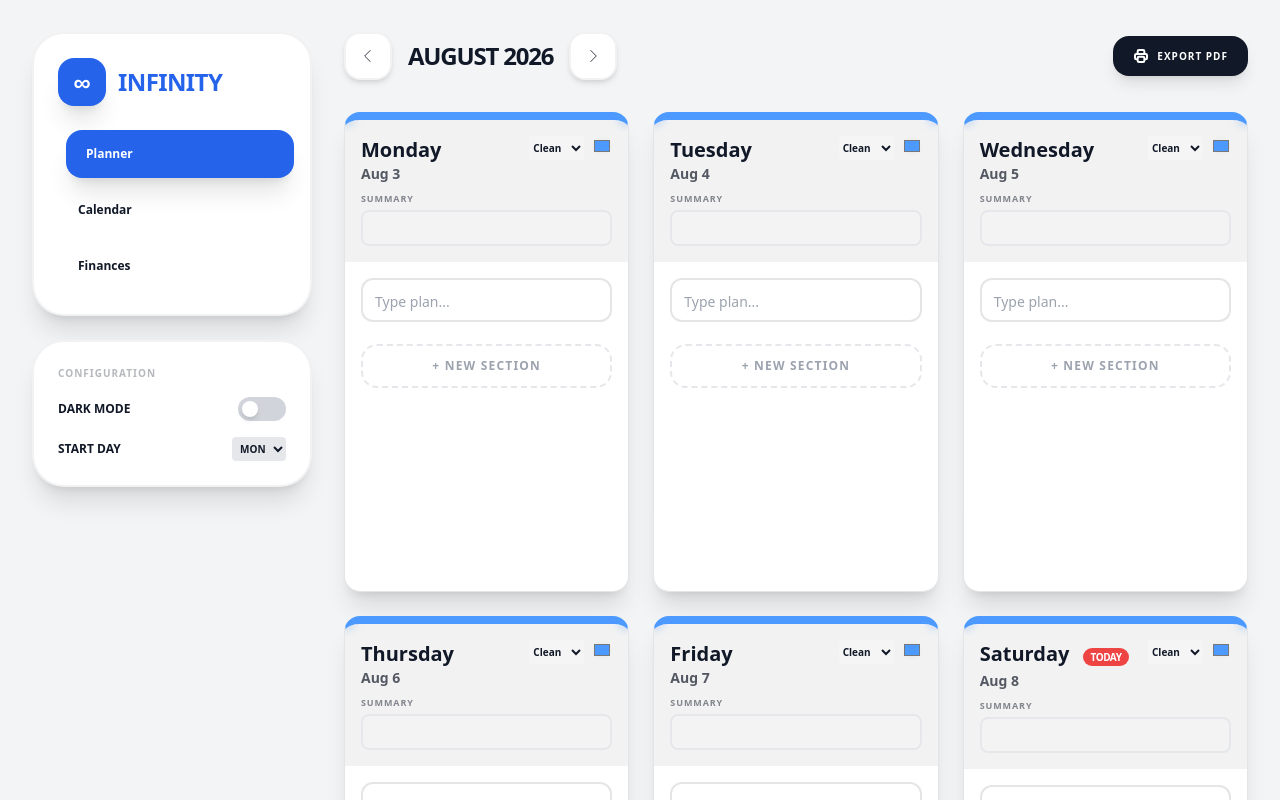
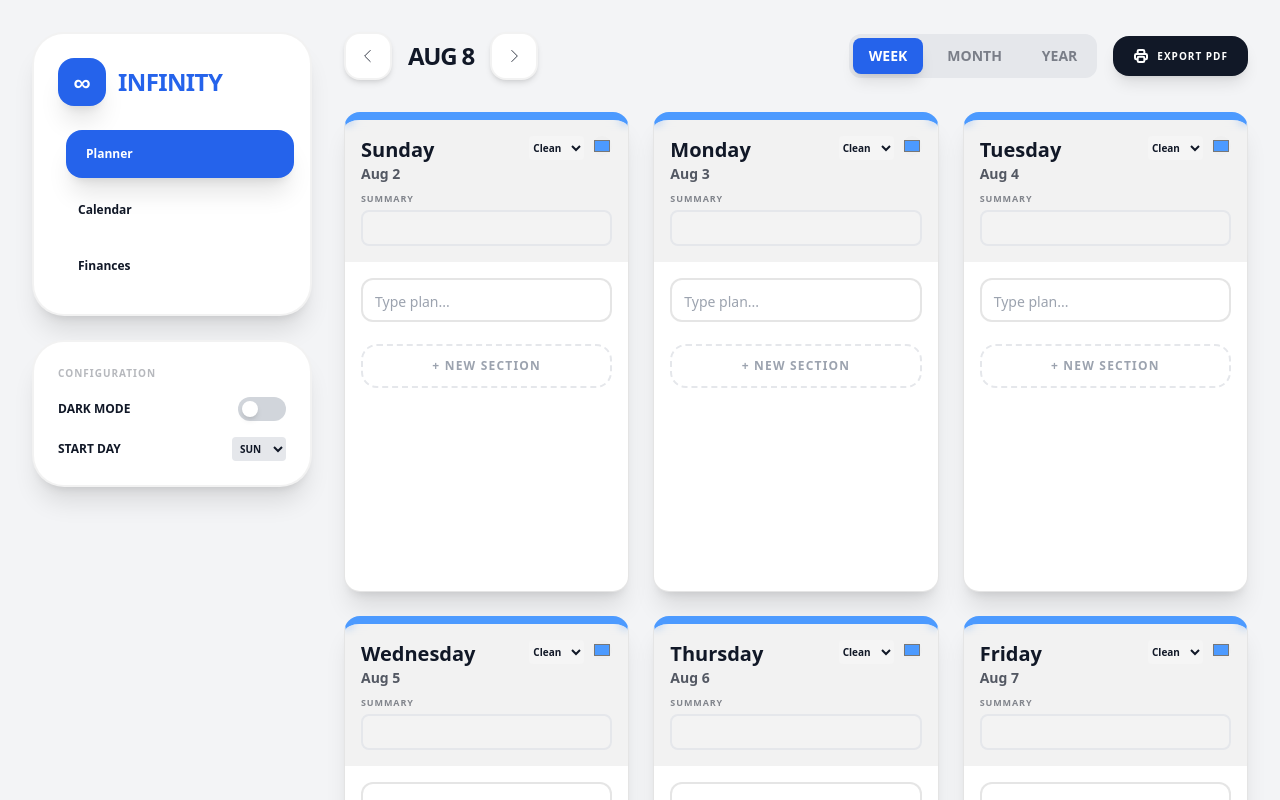
Before and after one commit to Gator-the-Creator/Budget-Expense-Tracker, a React (Create React App) app: page / in a window 1280 px wide. Shown: the top 800 px of the page. Built offline with nearby package versions, Linux system fonts and the light colour scheme.

Commit message:
Add week/month/year view toggle to planner with proper consecutive week navigation

```diff
--- a/src/App.jsx
+++ b/src/App.jsx
@@ -42,6 +42,19 @@ const getWeekDays = (startDate, startsOnSunday) => {
     days.push(new Date(start));
     start.setDate(start.getDate() + 1);
   }
+  return days;
+};
+
+const getMonthDays = (date) => {
+  const year = date.getFullYear();
+  const month = date.getMonth();
+  const firstDay = new Date(year, month, 1).getDay();
+  const daysInMonth = new Date(year, month + 1, 0).getDate();
+
+  const days = [];
+  for (let i = 0; i < firstDay; i++) days.push(null);
+  for (let i = 1; i <= daysInMonth; i++) days.push(new Date(year, month, i));
+
   return days;
 };
 
@@ -248,10 +261,8 @@ const FinancialDashboard = memo(({ focusDate, budgetData, limitData, onSave, onS
   const [scope, setScope] = useState('month');
   const [activeIndex, setActiveIndex] = useState(-1);
   const [activeIncomeIndex, setActiveIncomeIndex] = useState(-1);
-  const [expandedRow, setExpandedRow] = useState(null);
 
   const lastAddedId = useRef(null);
-  const lastAddedSubId = useRef(null);
 
   const rangeTitle = useMemo(() => {
       if (scope === 'year') return `Yearly Breakdown ${focusDate.getFullYear()}`;
@@ -326,14 +337,6 @@ const FinancialDashboard = memo(({ focusDate, budgetData, limitData, onSave, onS
     const newId = crypto.randomUUID();
     lastAddedId.current = newId;
     onSave([...budgetData, { id: newId, category: '', subItems: [], amount: 0, type: 'Expense', date: formatToDateKey(focusDate) }]);
-  };
-
-  const addSubItem = (parentId) => {
-    const subId = crypto.randomUUID();
-    lastAddedSubId.current = subId;
-    const parent = budgetData.find(i => i.id === parentId);
-    const newSubs = [...(parent.subItems || []), { id: subId, name: '', amount: 0 }];
-    updateItem(parentId, 'subItems', newSubs);
   };
 
   useEffect(() => {
@@ -480,10 +483,29 @@ const FinancialDashboard = memo(({ focusDate, budgetData, limitData, onSave, onS
   );
 });
 
+const PlannerViewSelector = memo(({ viewMode, setViewMode, focusDate, setFocusDate, weekStartsOn }) => {
+  return (
+    <div className="flex items-center gap-4 no-print">
+      <div className="flex gap-2 bg-gray-200 dark:bg-gray-800 p-1 rounded-xl">
+        {['week', 'month', 'year'].map(mode => (
+          <button
+            key={mode}
+            onClick={() => setViewMode(mode)}
+            className={`px-4 py-2 rounded-lg text-sm font-black uppercase transition-all ${viewMode === mode ? 'bg-blue-600 text-white shadow-lg' : 'opacity-50 hover:opacity-100'}`}
+          >
+            {mode}
+          </button>
+        ))}
+      </div>
+    </div>
+  );
+});
+
 const App = () => {
   const [activeTab, setActiveTab] = useState('planner');
   const [focusDate, setFocusDate] = useState(new Date());
-  const [weekStartsOn, setWeekStartsOn] = useState('monday');
+  const [weekStartsOn, setWeekStartsOn] = useState('sunday');
+  const [viewMode, setViewMode] = useState('week'); // week, month, year
 
   const [plannerCache, setPlannerCache] = useState(() => {
     const saved = localStorage.getItem('planner_cache');
@@ -540,7 +562,22 @@ const App = () => {
     setLimitData(data);
   }, []);
 
-  const currentWeekDays = useMemo(() => getWeekDays(focusDate, weekStartsOn === 'sunday'), [focusDate, weekStartsOn]);
+  // Get days to display based on view mode
+  const daysToDisplay = useMemo(() => {
+    if (viewMode === 'week') {
+      return getWeekDays(focusDate, weekStartsOn === 'sunday');
+    } else if (viewMode === 'month') {
+      return getMonthDays(focusDate).filter(d => d !== null);
+    } else { // year
+      const allDays = [];
+      for (let i = 0; i < 12; i++) {
+        const monthDate = new Date(focusDate.getFullYear(), focusDate.getMonth() + i, 1);
+        const monthDays = getMonthDays(monthDate).filter(d => d !== null);
+        allDays.push(...monthDays);
+      }
+      return allDays;
+    }
+  }, [focusDate, viewMode, weekStartsOn]);
 
   const handlePrint = () => {
     window.print();
@@ -555,11 +592,6 @@ const App = () => {
             .print-only { display: block !important; }
             aside { display: none !important; }
             main { width: 100% !important; grid-column: span 12 / span 12 !important; }
-            .grid { display: block !important; }
-            .rounded-2xl, .rounded-3xl, .rounded-[40px] { border-radius: 0 !important; border: 1px solid #ddd !important; box-shadow: none !important; margin-bottom: 20px !important; break-inside: avoid; }
-            .h-[480px], .h-[450px] { height: auto !important; min-height: 0 !important; }
-            .overflow-hidden { overflow: visible !important; }
-            input, select, textarea { border: none !important; background: transparent !important; color: black !important; }
         }
       `}</style>
       <div className="max-w-7xl mx-auto grid grid-cols-1 lg:grid-cols-12 gap-6 sm:gap-8">
@@ -584,26 +616,45 @@ const App = () => {
           <div className={`${theme.cardBg} p-6 rounded-[32px] shadow-xl space-y-4 border-2 ${theme.border}`}>
              <h3 className="font-black uppercase text-[10px] opacity-30 tracking-widest">Configuration</h3>
              <div className="flex justify-between items-center"><span className="text-xs font-black uppercase">Dark Mode</span><button onClick={() => setDarkMode(!darkMode)} className={`w-12 h-6 rounded-full transition-colors relative ${darkMode ? 'bg-blue-600' : 'bg-gray-300'}`}><div className={`absolute top-1 w-4 h-4 rounded-full bg-white shadow-md transition-all ${darkMode ? 'left-7' : 'left-1'}`} /></button></div>
-             <div className="flex justify-between items-center"><span className="text-xs font-black uppercase">Start Day</span><select value={weekStartsOn} onChange={(e) => setWeekStartsOn(e.target.value)} className={`text-[10px] p-1 rounded font-black outline-none ${theme.inputBg} uppercase`}><option value="monday">Mon</option><option value="sunday">Sun</option></select></div>
+             <div className="flex justify-between items-center"><span className="text-xs font-black uppercase">Start Day</span><select value={weekStartsOn} onChange={(e) => setWeekStartsOn(e.target.value)} className={`text-[10px] p-1 rounded font-black outline-none ${theme.inputBg} uppercase`}><option value="sunday">Sun</option><option value="monday">Mon</option></select></div>
           </div>
         </aside>
 
         <main className="lg:col-span-9 space-y-8">
             <div className="flex flex-col sm:flex-row items-center justify-between gap-4">
                 <div className="flex items-center gap-4">
-                    <button onClick={() => { const d = new Date(focusDate); d.setMonth(d.getMonth() - 1); setFocusDate(d); }} className={`p-3 rounded-2xl ${theme.cardBg} border-2 ${theme.border} shadow-md hover:scale-110 active:scale-95 transition-all no-print`}><svg className="w-5 h-5" fill="none" stroke="currentColor" viewBox="0 0 24 24"><path d="M15 19l-7-7 7-7" /></svg></button>
-                    <h2 className="text-2xl font-black tracking-tighter uppercase">{focusDate.toLocaleString('en-US', { month: 'long', year: 'numeric' })}</h2>
-                    <button onClick={() => { const d = new Date(focusDate); d.setMonth(d.getMonth() + 1); setFocusDate(d); }} className={`p-3 rounded-2xl ${theme.cardBg} border-2 ${theme.border} shadow-md hover:scale-110 active:scale-95 transition-all no-print`}><svg className="w-5 h-5" fill="none" stroke="currentColor" viewBox="0 0 24 24"><path d="M9 5l7 7-7 7" /></svg></button>
+                    <button onClick={() => { const d = new Date(focusDate);
+                      if (viewMode === 'week') d.setDate(d.getDate() - 7);
+                      else if (viewMode === 'month') d.setMonth(d.getMonth() - 1);
+                      else d.setFullYear(d.getFullYear() - 1);
+                      setFocusDate(d);
+                    }} className={`p-3 rounded-2xl ${theme.cardBg} border-2 ${theme.border} shadow-md hover:scale-110 active:scale-95 transition-all no-print`}><svg className="w-5 h-5" fill="none" stroke="currentColor" viewBox="0 0 24 24"><path d="M15 19l-7-7 7-7" /></svg></button>
+                    <h2 className="text-2xl font-black tracking-tighter uppercase">
+                      {viewMode === 'week' && focusDate.toLocaleString('en-US', { month: 'short', day: 'numeric' })}
+                      {viewMode === 'month' && focusDate.toLocaleString('en-US', { month: 'long', year: 'numeric' })}
+                      {viewMode === 'year' && focusDate.getFullYear()}
+                    </h2>
+                    <button onClick={() => { const d = new Date(focusDate);
+                      if (viewMode === 'week') d.setDate(d.getDate() + 7);
+                      else if (viewMode === 'month') d.setMonth(d.getMonth() + 1);
+                      else d.setFullYear(d.getFullYear() + 1);
+                      setFocusDate(d);
+                    }} className={`p-3 rounded-2xl ${theme.cardBg} border-2 ${theme.border} shadow-md hover:scale-110 active:scale-95 transition-all no-print`}><svg className="w-5 h-5" fill="none" stroke="currentColor" viewBox="0 0 24 24"><path d="M9 5l7 7-7 7" /></svg></button>
                 </div>
-                <button onClick={handlePrint} className="px-5 py-3 bg-gray-900 text-white rounded-2xl text-[10px] font-black shadow-lg hover:bg-black transition-all uppercase tracking-widest no-print flex items-center gap-2">
-                    <svg className="w-4 h-4" fill="none" stroke="currentColor" viewBox="0 0 24 24"><path strokeLinecap="round" strokeLinejoin="round" strokeWidth="3" d="M17 17h2a2 2 0 002-2v-4a2 2 0 00-2-2H5a2 2 0 00-2 2v4a2 2 0 002 2h2m2 4h6a2 2 0 002-2v-4a2 2 0 00-2-2H9a2 2 0 00-2 2v4a2 2 0 002 2zm8-12V5a2 2 0 00-2-2H9a2 2 0 00-2 2v4h10z" /></svg>
-                    Export PDF
-                </button>
+                <div className="flex gap-4 items-center">
+                  {activeTab === 'planner' && (
+                    <PlannerViewSelector viewMode={viewMode} setViewMode={setViewMode} focusDate={focusDate} setFocusDate={setFocusDate} weekStartsOn={weekStartsOn} />
+                  )}
+                  <button onClick={handlePrint} className="px-5 py-3 bg-gray-900 text-white rounded-2xl text-[10px] font-black shadow-lg hover:bg-black transition-all uppercase tracking-widest no-print flex items-center gap-2">
+                      <svg className="w-4 h-4" fill="none" stroke="currentColor" viewBox="0 0 24 24"><path strokeLinecap="round" strokeLinejoin="round" strokeWidth="3" d="M17 17h2a2 2 0 002-2v-4a2 2 0 00-2-2H5a2 2 0 00-2 2v4a2 2 0 002 2h2m2 4h6a2 2 0 002-2v-4a2 2 0 00-2-2H9a2 2 0 00-2 2v4a2 2 0 002 2zm8-12V5a2 2 0 00-2-2H9a2 2 0 00-2 2v4h10z" /></svg>
+                      Export PDF
+                  </button>
+                </div>
             </div>
 
             {activeTab === 'planner' && (
-                <div className="grid grid-cols-1 md:grid-cols-2 xl:grid-cols-3 gap-6 auto-rows-min items-start">
-                    {currentWeekDays.map(day => (
+                <div className={`grid gap-6 auto-rows-min items-start ${viewMode === 'week' ? 'grid-cols-1 md:grid-cols-2 xl:grid-cols-3' : 'grid-cols-2 md:grid-cols-3 lg:grid-cols-4 xl:grid-cols-5'}`}>
+                    {daysToDisplay.map(day => (
                       <DailyPlannerCard key={formatToDateKey(day)} date={day} dayData={plannerCache[formatToDateKey(day)] || { sections: [createNewSection()], customColor: theme.primary, bgPreset: 'none', summary: '' }} savePlannerData={savePlannerData} theme={theme} darkMode={darkMode} />
                     ))}
                 </div>
```
